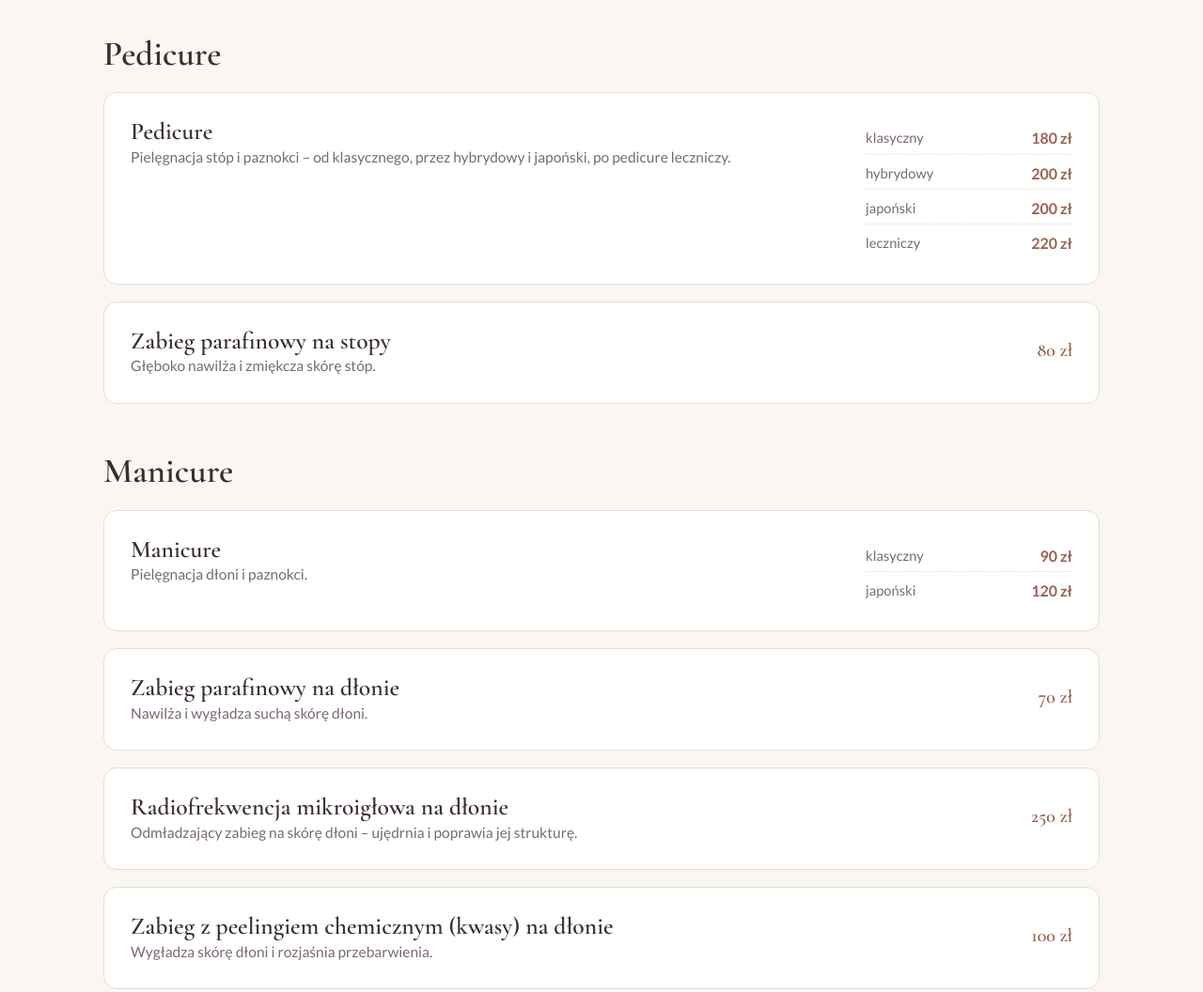
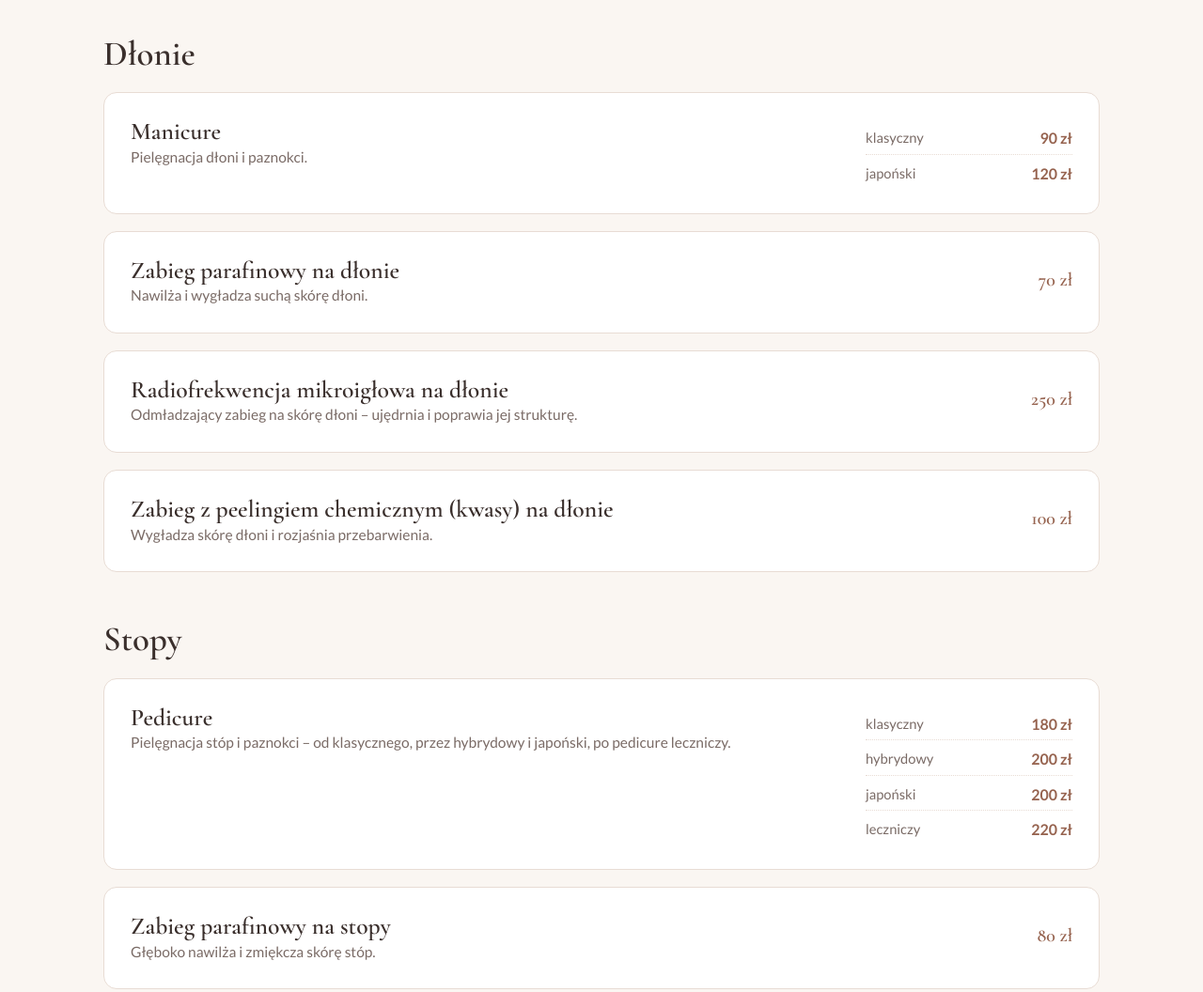
Before and after one commit to palmira-dev/studio-urody-demo, a plain HTML site: page manicure-pedicure.html in a window 1280 px wide. Shown: the part 800-1856 px from the top of the page at 94% size. Drawn offline with nearby package versions, Linux system fonts and the light colour scheme.

Commit message:
Make manicure/pedicure sections consistent and mark men's facial price as "from"
- Men's zone: facial treatments priced "od 250 zł" (page and price list)
- Manicure & pedicure page and price list: group by "Dłonie" (manicure
  first) and "Stopy" instead of "Manicure > Manicure" / "Pedicure >
  Pedicure", matching the "Manicure i pedicure" category name
- Home page card: reword description so it doesn't repeat the title

Co-Authored-By: Claude Opus 5.5 <noreply@anthropic.com>
Claude-Session: https://claude.ai/code/session_0147YeFpGy2wpxKy2Qv9jGeJ

```diff
--- a/manicure-pedicure.html
+++ b/manicure-pedicure.html
@@ -59,20 +59,7 @@
       </div>
       <img src="images/fotel-pedicure.jpg" alt="Fotel do pedicure w studiu">
     </div>
-    <h2 class="group-title" id="pedicure">Pedicure</h2>
-    <div class="treatments">
-      <article class="treatment" id="pedicure-rodzaje">
-        <div><h3>Pedicure</h3>
-        <p>Pielęgnacja stóp i paznokci – od klasycznego, przez hybrydowy i japoński, po pedicure leczniczy.</p></div>
-        <ul class="prices"><li><span>klasyczny</span> <strong>180 zł</strong></li><li><span>hybrydowy</span> <strong>200 zł</strong></li><li><span>japoński</span> <strong>200 zł</strong></li><li><span>leczniczy</span> <strong>220 zł</strong></li></ul>
-      </article>
-      <article class="treatment" id="parafina-stopy">
-        <div><h3>Zabieg parafinowy na stopy</h3>
-        <p>Głęboko nawilża i zmiękcza skórę stóp.</p></div>
-        <ul class="prices"><li class="single"><strong>80 zł</strong></li></ul>
-      </article>
-    </div>
-    <h2 class="group-title" id="manicure">Manicure</h2>
+    <h2 class="group-title" id="manicure">Dłonie</h2>
     <div class="treatments">
       <article class="treatment" id="manicure-rodzaje">
         <div><h3>Manicure</h3>
@@ -93,6 +80,19 @@
         <div><h3>Zabieg z peelingiem chemicznym (kwasy) na dłonie</h3>
         <p>Wygładza skórę dłoni i rozjaśnia przebarwienia.</p></div>
         <ul class="prices"><li class="single"><strong>100 zł</strong></li></ul>
+      </article>
+    </div>
+    <h2 class="group-title" id="pedicure">Stopy</h2>
+    <div class="treatments">
+      <article class="treatment" id="pedicure-rodzaje">
+        <div><h3>Pedicure</h3>
+        <p>Pielęgnacja stóp i paznokci – od klasycznego, przez hybrydowy i japoński, po pedicure leczniczy.</p></div>
+        <ul class="prices"><li><span>klasyczny</span> <strong>180 zł</strong></li><li><span>hybrydowy</span> <strong>200 zł</strong></li><li><span>japoński</span> <strong>200 zł</strong></li><li><span>leczniczy</span> <strong>220 zł</strong></li></ul>
+      </article>
+      <article class="treatment" id="parafina-stopy">
+        <div><h3>Zabieg parafinowy na stopy</h3>
+        <p>Głęboko nawilża i zmiękcza skórę stóp.</p></div>
+        <ul class="prices"><li class="single"><strong>80 zł</strong></li></ul>
       </article>
     </div>
     <p class="note">Wszystkie ceny w jednym miejscu: <a class="text-link" href="cennik.html">Cennik</a>.</p>
```
Also changed, not shown: cennik.html (+9 -9 lines), index.html (+1 -1 lines), strefa-meska.html (+1 -1 lines).
